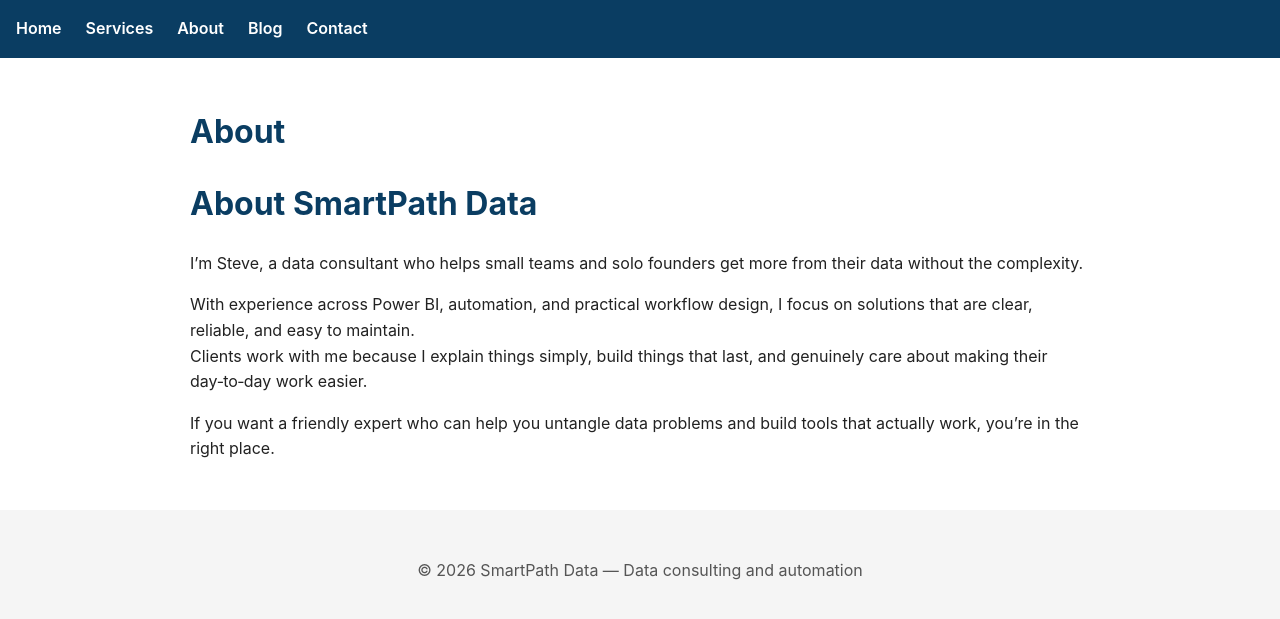
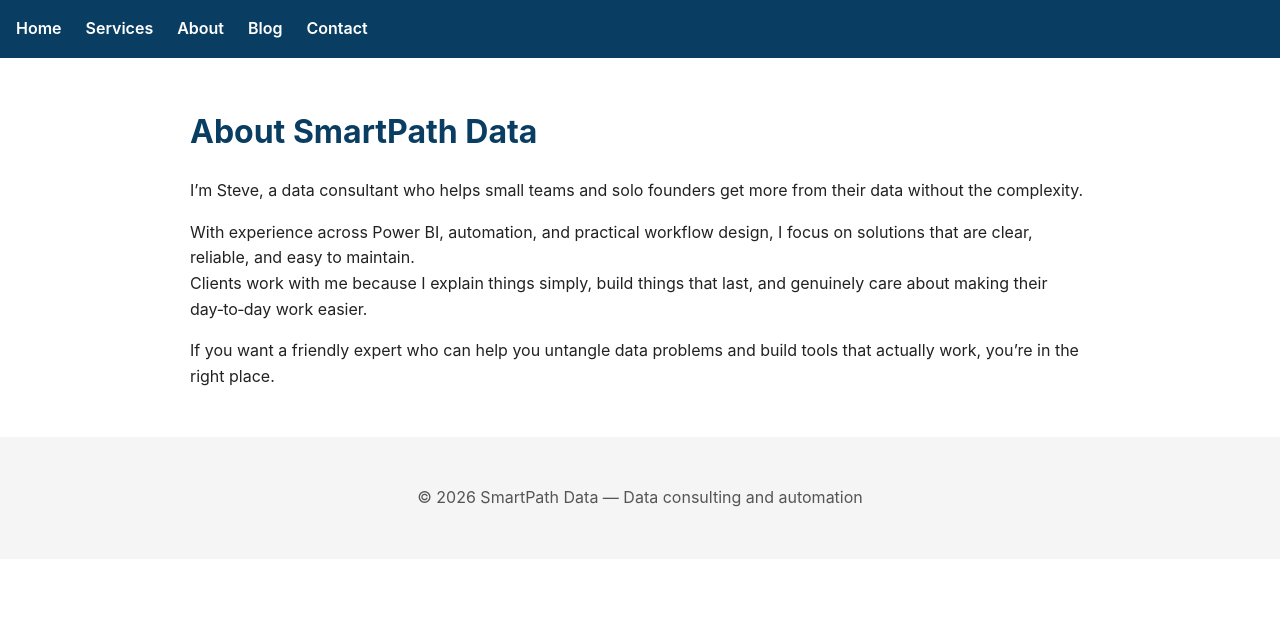
Before and after one commit to smartpathdata/smartpathdata.github.io, a Jekyll site: the page built from about.md, in a window 1280 px wide. Shown: the top 619 px of the page. Built offline with Jekyll 4.4.1, drawn with Linux system fonts in a browser that asks for light colours.

Commit message:
Update about.md

```diff
--- a/about.md
+++ b/about.md
@@ -1,9 +1,7 @@
 ---
 layout: page
-title: About
+title: About SmartPath Data
 ---
-
-# About SmartPath Data
 
 I’m Steve, a data consultant who helps small teams and solo founders get more from their data without the complexity.
 
```
